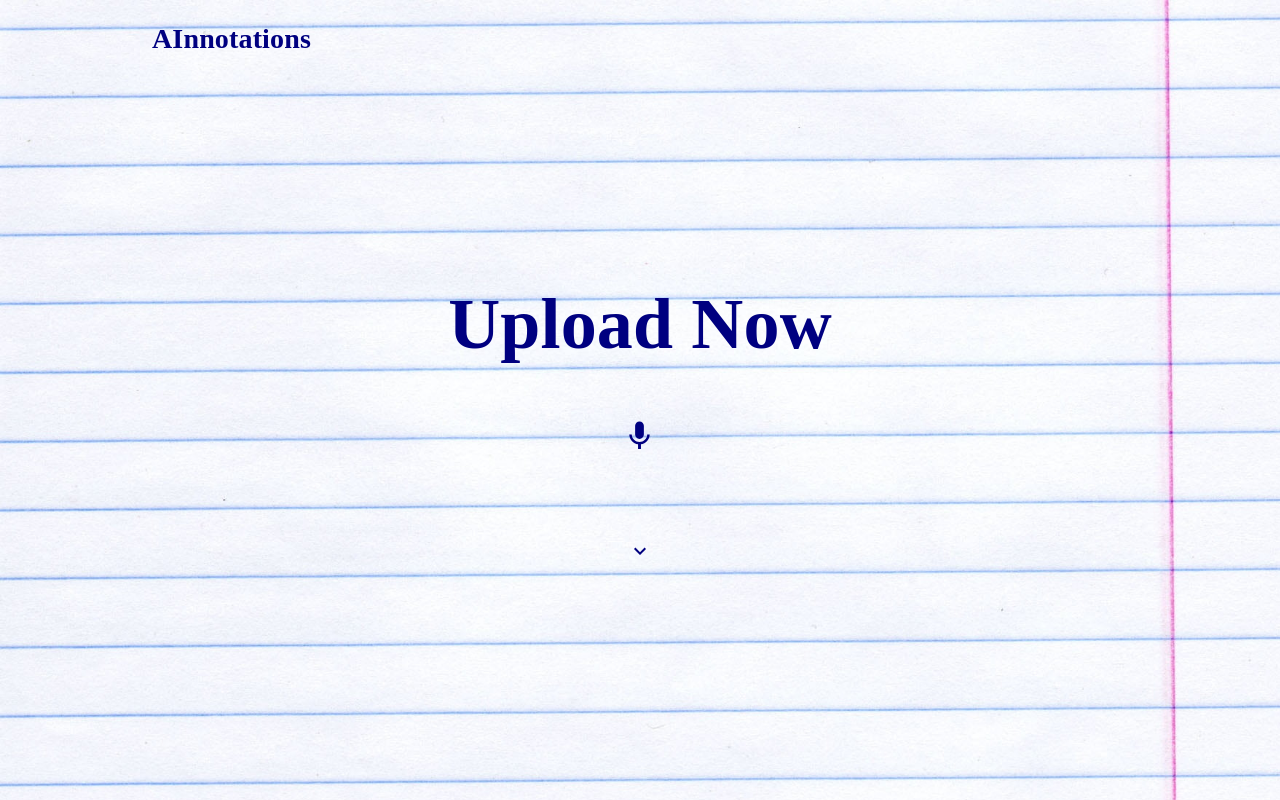
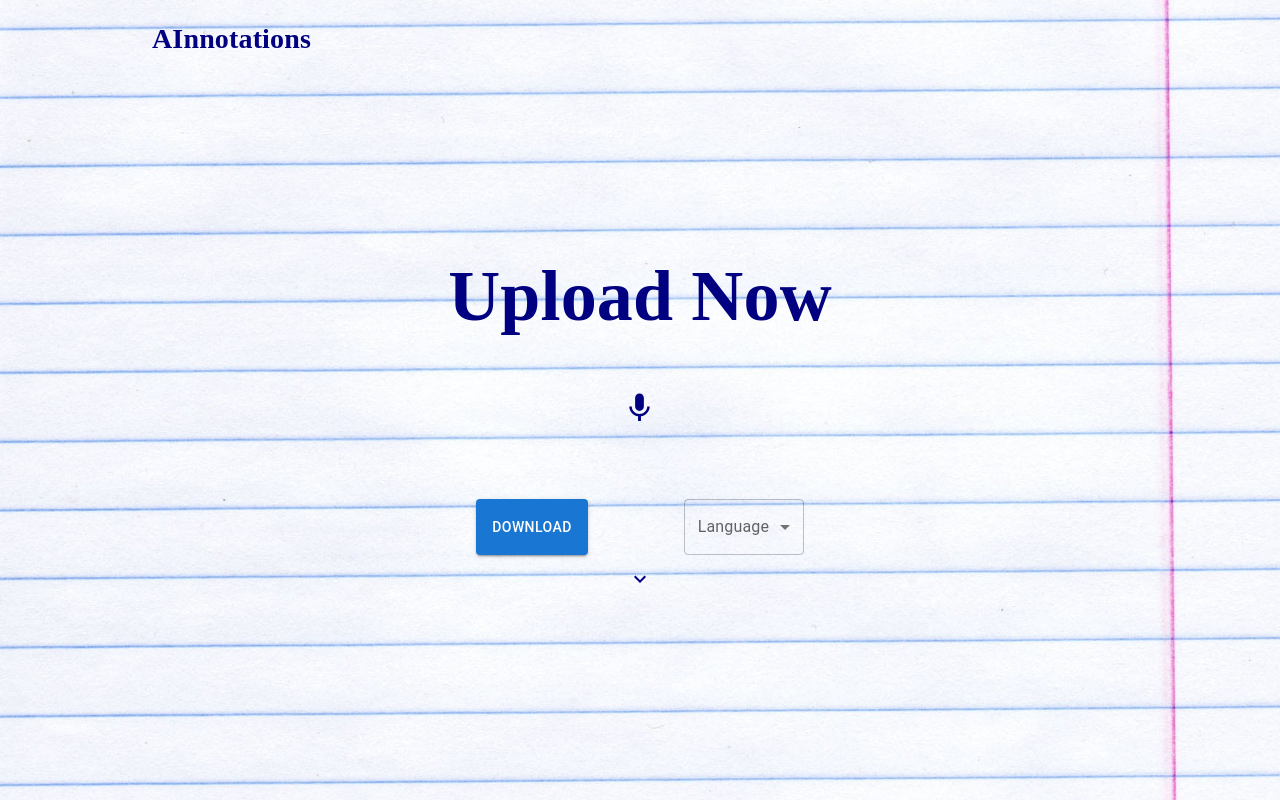
Before and after one commit to CWYRenee/AInnotations, a React (Create React App) app: page / in a window 1280 px wide. Shown: the top 800 px of the page. Built offline with nearby package versions, Linux system fonts and the light colour scheme.

Commit message:
download buttons centered

```diff
--- /dev/null
+++ b/src/components/Download.js
@@ -0,0 +1,66 @@
+import React, {Component} from 'react';
+import Button from '@mui/material/Button';
+import Stack from '@mui/material/Stack';
+import Box from '@mui/material/Box';
+import InputLabel from '@mui/material/InputLabel';
+import MenuItem from '@mui/material/MenuItem';
+import FormControl from '@mui/material/FormControl';
+import Select from '@mui/material/Select';
+
+
+export default function Download() {
+    const [lang, setLang] = React.useState('');
+    const handleChange = (event) => {setLang(event.target.value);
+    };
+    return (
+    <Stack direction="row" spacing={12}>
+        <Button variant="contained">Download</Button>
+        <Box sx={{ minWidth: 120 }}>
+        <FormControl fullWidth>
+            <InputLabel id="simple-select-label">Language</InputLabel>
+            <Select
+            labelId="simple-select-label"
+            id="demo-simple-select"
+            value={lang}
+            label="Language"
+            onChange={handleChange}
+            >
+            <MenuItem value={10}>Ukrainian</MenuItem>
+            <MenuItem value={20}>French</MenuItem>
+            <MenuItem value={30}>Spanish</MenuItem>
+            </Select>
+        </FormControl>
+        </Box>
+        </Stack>
+  )
+}
+
+
+// export default function Download(){
+//     const [lang, setLang] = React.useState('');
+//     const handleChange = (event) => {setLang(event.target.value);
+
+//     return(
+//         <Stack direction="row" spacing={3}>
+//         <Button variant="contained">Download</Button>
+//         <Box sx={{ minWidth: 120 }}>
+//         <FormControl fullWidth>
+//             <InputLabel id="simple-select-label">Language</InputLabel>
+//             <Select
+//             labelId="simple-select-label"
+//             id="demo-simple-select"
+//             value={lang}
+//             label="Language"
+//             onChange={handleChange}
+//             >
+//             <MenuItem value={10}>Ukrainian</MenuItem>
+//             <MenuItem value={20}>French</MenuItem>
+//             <MenuItem value={30}>Spanish</MenuItem>
+//             </Select>
+//         </FormControl>
+//         </Box>
+//         </Stack>
+//     )
+
+// }
+// }
--- a/src/components/Header.js
+++ b/src/components/Header.js
@@ -4,6 +4,7 @@ import { AppBar, IconButton, Toolbar, Collapse } from '@material-ui/core';
 import ExpandMoreIcon from '@mui/icons-material/ExpandMore';
 import KeyboardVoiceSharpIcon from '@mui/icons-material/KeyboardVoiceSharp';
 import { Link as Scroll } from 'react-scroll';
+import Download from './Download';
 
 const useStyles = makeStyles((theme) => ({
   root: {
@@ -39,7 +40,13 @@ const useStyles = makeStyles((theme) => ({
     color: '#000080',
     fontSize: '4rem',
   },
+  download: {
+    display: 'flex',
+    alignItems: 'center',
+    justifyContent: 'center',
+  }
 }));
+
 export default function Header() {
   const classes = useStyles();
   const [checked, setChecked] = useState(false);
@@ -75,7 +82,7 @@ export default function Header() {
           <h1 className={classes.title}>
             <span>Upload Now</span>
             <br/>
-            <div>
+            <div alignItems= 'center'>
             <IconButton onClick={() => fileRef.current.click()}>
               <KeyboardVoiceSharpIcon fontSize='large' className={classes.icon}/>
             </IconButton>
@@ -88,6 +95,9 @@ export default function Header() {
           />
             </div>
           </h1>
+          <div className={classes.download}>
+          <Download />
+          </div>
           <Scroll to="info_cards" smooth={true}>
             <IconButton>
               <ExpandMoreIcon className={classes.icon} />
```
